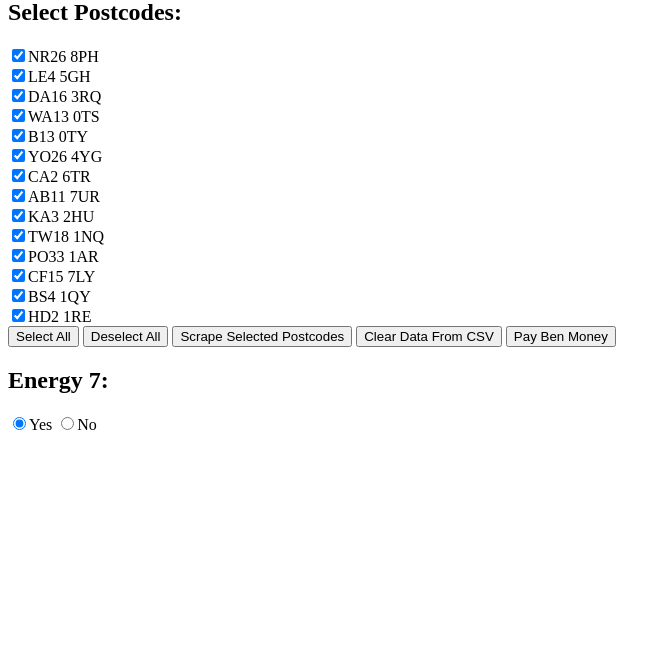
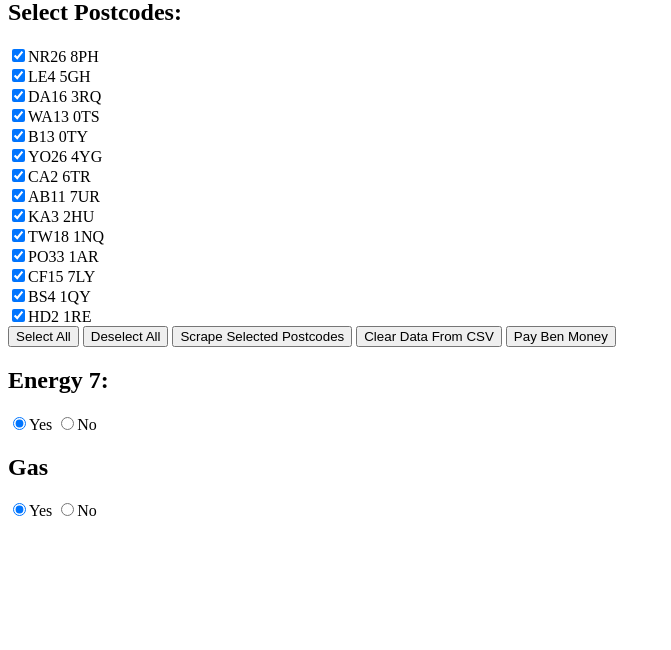
Before and after one commit to benSmith1981/energypricescraper, a Flask app: page / in a window 1280 px wide. Shown: the part 81-731 px from the top of the page, without its empty margins (0-671 px from the left). Run offline with Flask 2, Linux system fonts and the light colour scheme.

Commit message:
Added gas yes and no button

```diff
--- a/app.py
+++ b/app.py
@@ -70,7 +70,7 @@ def click_radio_button_by_text(driver, text):
     except Exception as e:
         print(f"Failed to click radio button with text '{text}': {e}")
 
-def navigate_and_scrape(url, postcode,energy7):
+def navigate_and_scrape(url, postcode,energy7, gas):
     driver = setup_driver()
     # clear_cache(driver)  # Clear cache before navigating to the URL
     driver.get(url)
@@ -215,7 +215,10 @@ def navigate_and_scrape(url, postcode,energy7):
                         return None
 
                     # Do you use gas? Wait for the label associated with the 'Yes' option to be clickable and click it
-                    click_radio_button_by_text(driver, "Yes")
+                    if gas == "Yes":
+                        click_radio_button_by_text(driver, "Yes")
+                    else:
+                        click_radio_button_by_text(driver, "No")
                     # try:
                     #     # Do you use gas? Wait for the label associated with the 'Yes' option to be clickable and click it
                     #     WebDriverWait(driver, 2).until(
@@ -390,7 +393,7 @@ def navigate_and_scrape(url, postcode,energy7):
     except Exception as e:
         print("Failed to click See more results button:", e)
 
-    data = scrape_data(driver,postcode,energy7)
+    data = scrape_data(driver,postcode,energy7, gas)
     driver.quit()
     if data is not None:
         data.to_csv('/tmp/scraped_data.csv', index=False)  # Save to temporary file
@@ -439,7 +442,7 @@ def extract_fulfillable_data(driver):
     return fulfillable_data
 
 
-def scrape_data(driver, postcode, energy7):
+def scrape_data(driver, postcode, energy7,gas):
     soup = BeautifulSoup(driver.page_source, 'html.parser')
     cards = soup.select('div.styles-module__resultCardWhole___cIuF2')
     region = postcode_region_map.get(postcode, 'Unknown')
@@ -449,7 +452,6 @@ def scrape_data(driver, postcode, energy7):
     for index, card in enumerate(cards, start=1):
         company = card.find('span', class_='styles-module__titleStyles___2itRu').text.strip()
         rates = card.select_one('div.type-body-sm.styles-module__chargesGridContainerStyle___F3ffm')
-        unit_rates = [rate.text.strip('p') for rate in rates.find_all('div', class_='type-bold-sm')]
         early_exit_fee = card.select_one('div.styles-module__earlyExitFee___-Jc4E').text.split(': ')[1]
         annual_cost = card.select('div.styles-module__priceStyle___x0We9.type-heading-sm')[1].text.strip('£').replace(',', '')
 
@@ -463,124 +465,79 @@ def scrape_data(driver, postcode, energy7):
             if plan_name in name or name in plan_name:
                 is_fulfillable = fulfillable
                 break
-
-
-
         # Add data based on Energy 7 option
         if energy7 == 'Yes':
-            # Energy 7 Yes - extract day and night rates for both gas and electricity
-            # electricity_unit_rate_day = unit_rates[1]  # Second position after header
-            # electricity_unit_rate_night = unit_rates[2]  # Third position after header
-            # electricity_standing_charge = unit_rates[3]  # Fourth position after header
-            # gas_unit_rate_day = unit_rates[5]  # Second position after header in next column
-            # gas_unit_rate_night = unit_rates[6]  # Third position after header in next column
-            # gas_standing_charge = unit_rates[7]  # Fourth position after header in next column
-
-            gas_unit_rate_day = rates.select_one("div[style*='unit-rate-value1']").text.strip('p')
-            gas_unit_rate_night = rates.select_one("div[style*='unit-rate-night-value1']").text.strip('p')
-            gas_standing_charge = rates.select_one("div[style*='standing-charge-value1']").text.strip('p')
+            # Energy 7 Yes - extract day and night rates for electricity
             electricity_unit_rate_day = rates.select_one("div[style*='unit-rate-value2']").text.strip('p')
             electricity_unit_rate_night = rates.select_one("div[style*='unit-rate-night-value2']").text.strip('p')
             electricity_standing_charge = rates.select_one("div[style*='standing-charge-value2']").text.strip('p')
             # Complete info for Energy 7
-            data_list.append({
-                'Region': region,
-                'Ranking': index,
-                'Company': company,
-                'Early Exit Fee': early_exit_fee,
-                'Estimated Annual Cost': annual_cost,
-                'Is Fulfillable': is_fulfillable,
-                'Electricity Day Rate (p/kWh)': electricity_unit_rate_day,
-                'Electricity Night Rate (p/kWh)': electricity_unit_rate_night,
-                'Electricity Standing Charge (p/day)': electricity_standing_charge,
-                'Gas Rate (p/kWh) - Day': gas_unit_rate_day,
-                'Gas Rate (p/kWh) - Night': gas_unit_rate_night,
-                'Gas Standing Charge (p/day)': gas_standing_charge
-            })
+            if gas:
+                # Energy 7 Yes - extract day and night rates for gas as well
+                gas_unit_rate_day = rates.select_one("div[style*='unit-rate-value1']").text.strip('p')
+                gas_unit_rate_night = rates.select_one("div[style*='unit-rate-night-value1']").text.strip('p')
+                gas_standing_charge = rates.select_one("div[style*='standing-charge-value1']").text.strip('p')
+                data_list.append({
+                    'Region': region,
+                    'Ranking': index,
+                    'Company': company,
+                    'Early Exit Fee': early_exit_fee,
+                    'Estimated Annual Cost': annual_cost,
+                    'Is Fulfillable': is_fulfillable,
+                    'Electricity Day Rate (p/kWh)': electricity_unit_rate_day,
+                    'Electricity Night Rate (p/kWh)': electricity_unit_rate_night,
+                    'Electricity Standing Charge (p/day)': electricity_standing_charge,
+                    'Gas Rate (p/kWh) - Day': gas_unit_rate_day,
+                    'Gas Rate (p/kWh) - Night': gas_unit_rate_night,
+                    'Gas Standing Charge (p/day)': gas_standing_charge
+                })
+            else:
+                data_list.append({
+                    'Region': region,
+                    'Ranking': index,
+                    'Company': company,
+                    'Early Exit Fee': early_exit_fee,
+                    'Estimated Annual Cost': annual_cost,
+                    'Is Fulfillable': is_fulfillable,
+                    'Electricity Day Rate (p/kWh)': electricity_unit_rate_day,
+                    'Electricity Night Rate (p/kWh)': electricity_unit_rate_night,
+                    'Electricity Standing Charge (p/day)': electricity_standing_charge
+                })
         elif energy7 == 'No':
-            # gas_unit_rate = unit_rates[0]  # First position
-            # gas_standing_charge = unit_rates[1]  # Second position
-            # electricity_unit_rate = unit_rates[2]  # Third position, first for electricity
-            # electricity_standing_charge = unit_rates[3]  # Fourth position, second for electricity
-
-            gas_unit_rate = rates.select_one("div[style*='unit-rate-value1']").text.strip('p')
-            gas_standing_charge = rates.select_one("div[style*='standing-charge-value1']").text.strip('p')
-            electricity_unit_rate = rates.select_one("div[style*='unit-rate-value2']").text.strip('p')
-            electricity_standing_charge = rates.select_one("div[style*='standing-charge-value2']").text.strip('p')
-
-            data_list.append({
-                'Region': region,
-                'Ranking': index,
-                'Company': company,
-                'Unit Rate Gas (kWh)': gas_unit_rate,
-                'Standing Charge Gas': gas_standing_charge,
-                'Unit Rate Elec (kWh)': electricity_unit_rate,
-                'Standing Charge Elec': electricity_standing_charge,
-                'Early Exit Fee': early_exit_fee,
-                'Estimated Annual Cost': annual_cost,
-                'Is Fulfillable': is_fulfillable
-            })
+            if gas: #yes to gas
+                gas_unit_rate = rates.select_one("div[style*='unit-rate-value1']").text.strip('p')
+                gas_standing_charge = rates.select_one("div[style*='standing-charge-value1']").text.strip('p')
+                electricity_unit_rate = rates.select_one("div[style*='unit-rate-value2']").text.strip('p')
+                electricity_standing_charge = rates.select_one("div[style*='standing-charge-value2']").text.strip('p')
+                data_list.append({
+                        'Region': region,
+                        'Ranking': index,
+                        'Company': company,
+                        'Unit Rate Gas (kWh)': gas_unit_rate,
+                        'Standing Charge Gas': gas_standing_charge,
+                        'Unit Rate Elec (kWh)': electricity_unit_rate,
+                        'Standing Charge Elec': electricity_standing_charge,
+                        'Early Exit Fee': early_exit_fee,
+                        'Estimated Annual Cost': annual_cost,
+                        'Is Fulfillable': is_fulfillable
+                    })
+            else: #said no to gas
+                electricity_unit_rate = rates.select_one("div[style*='unit-rate-value2']").text.strip('p')
+                electricity_standing_charge = rates.select_one("div[style*='standing-charge-value2']").text.strip('p')
+                data_list.append({
+                    'Region': region,
+                    'Ranking': index,
+                    'Company': company,
+                    'Unit Rate Elec (kWh)': electricity_unit_rate,
+                    'Standing Charge Elec': electricity_standing_charge,
+                    'Early Exit Fee': early_exit_fee,
+                    'Estimated Annual Cost': annual_cost,
+                    'Is Fulfillable': is_fulfillable
+                })
 
 
     return pd.DataFrame(data_list)
 
-
-# def scrape_data(driver, postcode):
-#     soup = BeautifulSoup(driver.page_source, 'html.parser')
-#     cards = soup.select('div.styles-module__resultCardWhole___cIuF2')
-#     region = postcode_region_map.get(postcode, 'Unknown')
-#     fulfillable_data = extract_fulfillable_data(driver)
-#     # tariff_data = extract_tariff_data(driver)
-#     # print("tariff_data ${tariff_data}")
-
-#     data_list = []
-#     for index, card in enumerate(cards, start=1):
-#         company = card.find('span', class_='styles-module__titleStyles___2itRu').text.strip()
-#         rates = card.select_one('div.type-body-sm.styles-module__chargesGridContainerStyle___F3ffm')
-#         unit_rates = [rate.text.strip('p') for rate in rates.find_all('div', class_='type-bold-sm')]
-#         early_exit_fee = card.select_one('div.styles-module__earlyExitFee___-Jc4E').text.split(': ')[1]
-#         annual_cost = card.select('div.styles-module__priceStyle___x0We9.type-heading-sm')[1].text.strip('£').replace(',', '')
-
-#         # Extract plan name from data-nerd-props attribute JSON
-#         plan_props = json.loads(rates['data-nerd-props'])
-#         plan_name = plan_props.get('element_text', 'Unknown')
-
-#         # Match plan name with fulfillable data
-#         is_fulfillable = 'Unknown'
-#         for name, fulfillable in fulfillable_data.items():
-#             if plan_name in name or name in plan_name:
-#                 is_fulfillable = fulfillable
-#                 break
-
-#         # Extracting day and night rates for electricity
-#         electricity_unit_rate_day = unit_rates[4] if len(unit_rates) >= 5 else 'Unknown'
-#         electricity_unit_rate_night = unit_rates[5] if len(unit_rates) >= 6 else 'Unknown'
-#         electricity_standing_charge = unit_rates[6] if len(unit_rates) >= 7 else 'Unknown'
-
-#         # Extracting gas rates
-#         gas_unit_rate = unit_rates[0]
-#         gas_standing_charge = unit_rates[1]
-
-#         # complete info
-#         data_list.append({
-#             'Region': region,
-#             'Ranking': index,
-#             'Company': company,
-            # 'Unit Rate Gas (kWh)': gas_unit_rate,
-            # 'Standing Charge Gas (Day)': gas_standing_charge,
-            # 'Unit Rate Elec (kWh)': electricity_unit_rate_day,
-            # 'Standing Charge Elec (Day)': electricity_standing_charge,
-#             'Early Exit Fee': early_exit_fee,
-#             'Estimated Annual Cost': annual_cost,
-#             'Is Fulfillable': is_fulfillable,
-#             'Electricity Day Rate (p/kWh)': electricity_unit_rate_day,
-#             'Electricity Night Rate (p/kWh)': electricity_unit_rate_night,
-#             'Electricity Standing Charge (p/day)': electricity_standing_charge,
-#             'Gas Rate (p/kWh)': gas_unit_rate,
-#             'Gas Standing Charge (p/day)': gas_standing_charge
-#         })
-
-#     return pd.DataFrame(data_list)
 def get_data(key, tariff_data, default="N/A"):
     if tariff_data is None:
         return "No Data"
@@ -639,9 +596,11 @@ def scrape():
     data = request.get_json()
     postcode = data['postcode']
     energy7 = data['energy7']  # Capture the Energy 7 value
+    gas = data['gas']  # Capture the Energy 7 value
+
     url = "https://www.uswitch.com/"
     # Perform scraping
-    scraped_data = navigate_and_scrape(url, postcode, energy7)  # Assume you modify this function to use `energy7`
+    scraped_data = navigate_and_scrape(url, postcode, energy7, gas)  # Assume you modify this function to use `energy7`
     if scraped_data is not None:
         # Define filepath for combined data
         filepath = all_data_path
--- a/templates/index.html
+++ b/templates/index.html
@@ -86,14 +86,16 @@
                 selectedPostcodes.push(checkbox.value);
             }
             var energy7Value = document.querySelector('input[name="energy7"]:checked').value; // Get the Energy 7 value
-            scrapePostcodes(selectedPostcodes, energy7Value, 0); // Pass Energy 7 value to the scrape function
+            var gas = document.querySelector('input[name="gas"]:checked').value; // Get the Energy 7 value
+
+            scrapePostcodes(selectedPostcodes, energy7Value,gas, 0); // Pass Energy 7 value to the scrape function
         }
 
 
-        function scrapePostcodes(postcodes, energy7, index) {
+        function scrapePostcodes(postcodes, energy7, gas, index) {
             if (index < postcodes.length) {
-                scrapePostcode(postcodes[index], energy7, () => {
-                    scrapePostcodes(postcodes, energy7, index + 1); // Continue passing Energy 7 value
+                scrapePostcode(postcodes[index], energy7,  () => {
+                    scrapePostcodes(postcodes, energy7, gas, index + 1); // Continue passing Energy 7 value
                 });
             } else {
                 document.getElementById('status').innerHTML += '<p>All selected postcodes processed.</p>';
@@ -104,14 +106,14 @@
             }
         }
 
-        function scrapePostcode(postcode, energy7, callback) {
+        function scrapePostcode(postcode, energy7, gas, callback) {
             document.getElementById('status').innerHTML += `<p>Processing ${postcode}...</p>`;
             fetch('/scrape', {
                 method: 'POST',
                 headers: {
                     'Content-Type': 'application/json',
                 },
-                body: JSON.stringify({postcode: postcode, energy7: energy7}) // Include the Energy 7 value in the POST data
+                body: JSON.stringify({postcode: postcode, energy7: energy7, gas: gas}) // Include the Energy 7 value and gas in the POST data
             })
             .then(response => response.json())
             .then(data => {
@@ -222,6 +224,11 @@
             <label><input type="radio" name="energy7" value="Yes" checked>Yes</label>
             <label><input type="radio" name="energy7" value="No">No</label>
         </div>
+        <div>
+            <h2>Gas</h2>
+            <label><input type="radio" name="gas" value="Yes" checked>Yes</label>
+            <label><input type="radio" name="gas" value="No">No</label>
+        </div>
 
     </div>
     <div id="status"></div>
```
